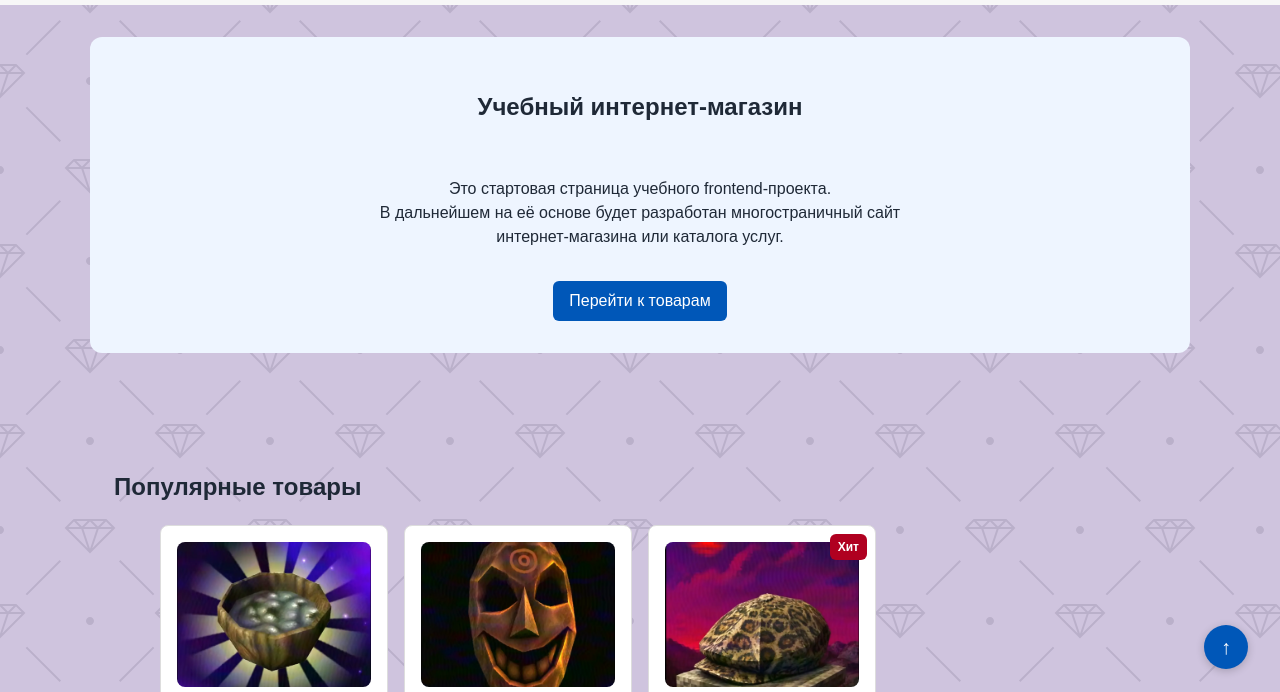
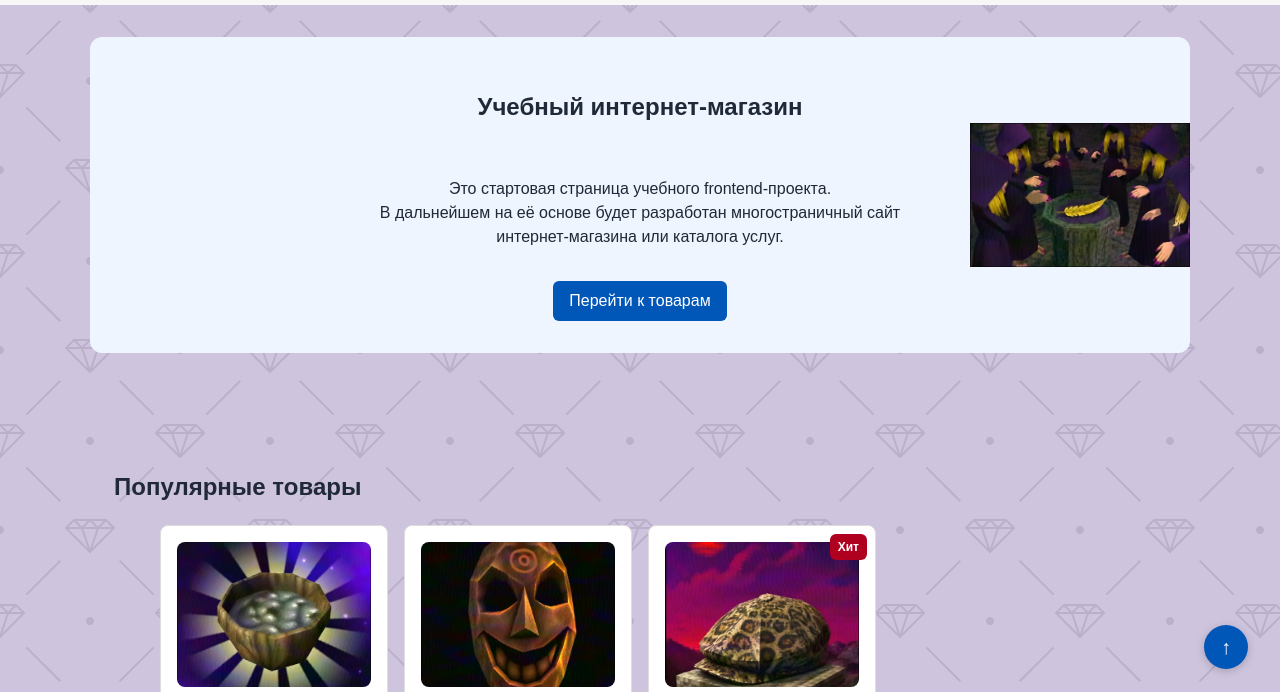
Before and after one commit to resdvwxv/kr4-js-shop, a plain HTML site: page index.html in a window 1280 px wide. Shown: the part 99-791 px from the top of the page. Drawn offline with Linux system fonts and the light colour scheme.

Commit message:
КР4: фон witches.webp в Hero-секции
- css/style.css: .hero — background-image: url('../images/witches.webp'),
  no-repeat, right center, 220px auto

```diff
--- a/css/style.css
+++ b/css/style.css
@@ -209,6 +209,10 @@ main {
   margin: var(--space-xl) auto var(--space-xl);
   padding: var(--space-xl) var(--space-lg);
   background-color: var(--color-surface-accent);
+  background-image: url('../images/witches.webp');
+  background-repeat: no-repeat;
+  background-position: right center;
+  background-size: 220px auto;
   border-radius: var(--radius-lg);
 }
 
```
